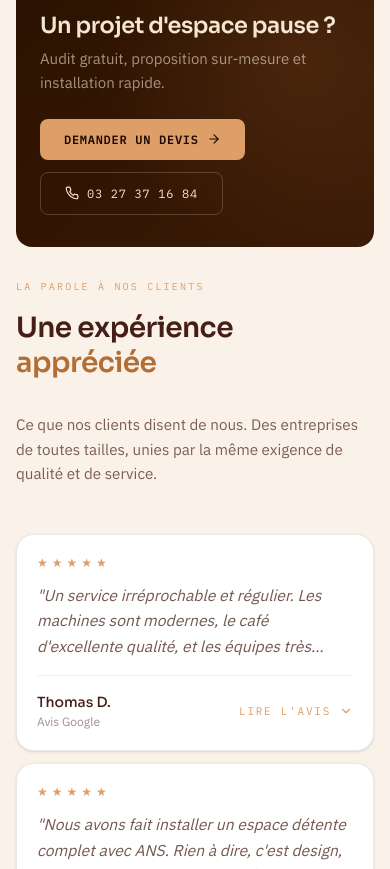
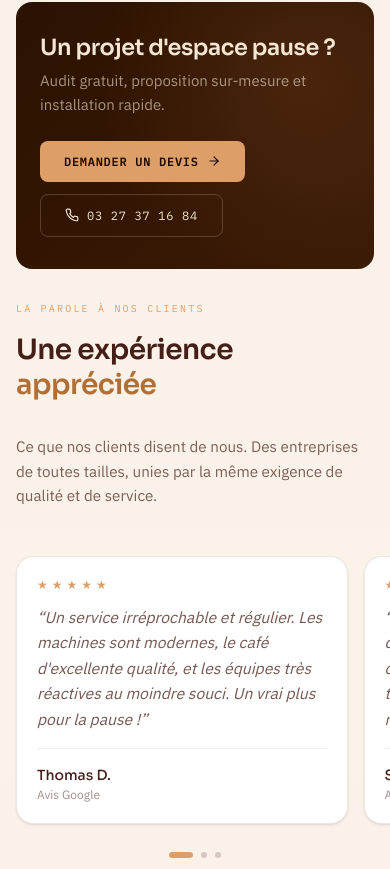
Before and after one commit to nohem-mg/ANS, a Next.js app: page / in a window 390 px wide. Shown: the part 2264-3133 px from the top of the page. Built offline with nearby package versions, Linux system fonts and the light colour scheme; a web font is replaced by a local one.

Commit message:
Enhance VisionSection and Testimonial scrolling functionality in Home component; update HeroMoodboardSection animations for smoother transitions.

```diff
--- a/src/app/about/page.tsx
+++ b/src/app/about/page.tsx
@@ -1261,17 +1261,13 @@ function HeroMoodboardSection() {
     offset: ['start start', 'end end'],
   });
 
-  const smoothProgress = useSpring(scrollYProgress, {
-    stiffness: 60,
-    damping: 22,
-    restDelta: 0.0005,
-  });
+  // Phase 1: text fades out first
+  const heroOpacity = useTransform(scrollYProgress, [0, 0.4], [1, 0]);
+  const heroScale = useTransform(scrollYProgress, [0, 0.4], [1, 0.97]);
 
-  const heroOpacity = useTransform(smoothProgress, [0, 0.28, 0.68], [1, 1, 0]);
-  const heroScale = useTransform(smoothProgress, [0.28, 0.68], [1, 0.97]);
-
-  const moodOpacity = useTransform(smoothProgress, [0.38, 0.75], [0, 1]);
-  const moodY = useTransform(smoothProgress, [0.38, 0.75], ['4%', '0%']);
+  // Phase 2: moodboard appears only after text is gone
+  const moodOpacity = useTransform(scrollYProgress, [0.45, 0.85], [0, 1]);
+  const moodY = useTransform(scrollYProgress, [0.45, 0.85], ['4%', '0%']);
 
   return (
     <div ref={containerRef} style={{ height: '200vh', position: 'relative' }}>
--- a/src/app/page.tsx
+++ b/src/app/page.tsx
@@ -407,6 +407,9 @@ const VISION_POINTS = [
 
 const VisionSection = () => {
   const [isMobile, setIsMobile] = useState(false);
+  const [activeVisionDot, setActiveVisionDot] = useState(0);
+  const visionScrollRef = useRef<HTMLDivElement>(null);
+
   useEffect(() => {
     const mq = window.matchMedia('(max-width: 767px)');
     setIsMobile(mq.matches);
@@ -414,6 +417,14 @@ const VisionSection = () => {
     mq.addEventListener('change', handler);
     return () => mq.removeEventListener('change', handler);
   }, []);
+
+  const handleVisionScroll = () => {
+    const el = visionScrollRef.current;
+    if (!el) return;
+    const cardWidth = (el.firstElementChild as HTMLElement)?.offsetWidth ?? 1;
+    const gap = 16;
+    setActiveVisionDot(Math.round(el.scrollLeft / (cardWidth + gap)));
+  };
 
   return (
     <section id="pause-vision" className="pt-10 pb-8 md:py-20 lg:min-h-screen flex flex-col items-stretch relative">
@@ -494,8 +505,10 @@ const VisionSection = () => {
 
         <div className="overflow-hidden md:overflow-visible -mx-6 md:mx-0" style={{ touchAction: "pan-x" }}>
           <div
+            ref={visionScrollRef}
+            onScroll={handleVisionScroll}
             className="flex md:grid md:grid-cols-2 lg:grid-cols-4 gap-4 md:gap-6 xl:gap-8 overflow-x-auto md:overflow-x-visible snap-x snap-mandatory md:snap-none pb-2 md:pb-0 px-6 md:px-0"
-            style={{ scrollPaddingLeft: '1.5rem', scrollPaddingRight: '1.5rem', overscrollBehaviorX: 'contain', touchAction: 'pan-x' }}
+            style={{ scrollPaddingLeft: '1.5rem', scrollPaddingRight: '1.5rem', overscrollBehaviorX: 'contain', touchAction: 'pan-x', scrollbarWidth: 'none' }}
           >
             {VISION_POINTS.map((point, index) => (
               <motion.div
@@ -591,6 +604,14 @@ const VisionSection = () => {
 
                 </div>
               </motion.div>
+            ))}
+          </div>
+          <div className="flex md:hidden justify-center gap-2 mt-4 px-6">
+            {VISION_POINTS.map((_, idx) => (
+              <div
+                key={idx}
+                className={`h-1.5 rounded-full transition-all duration-300 ${activeVisionDot === idx ? 'w-6 bg-[#688125]' : 'w-1.5 bg-deep-roast/20'}`}
+              />
             ))}
           </div>
         </div>
@@ -733,7 +754,8 @@ const FAQSection = ({
 export default function Home() {
   const [loading, setLoading] = useState(true);
   const [activeFaqIndex, setActiveFaqIndex] = useState(0);
-  const [expandedMobileTestimonial, setExpandedMobileTestimonial] = useState<number | null>(null);
+  const [activeTestimonialDot, setActiveTestimonialDot] = useState(0);
+  const testimonialScrollRef = useRef<HTMLDivElement>(null);
   const containerRef = useRef(null);
   const { scrollYProgress } = useScroll();
   const scaleX = useSpring(scrollYProgress, {
@@ -759,7 +781,13 @@ export default function Home() {
     }
   }, [loading]);
 
-  const compactTestimonials = TESTIMONIALS;
+  const handleTestimonialScroll = () => {
+    const el = testimonialScrollRef.current;
+    if (!el) return;
+    const cardWidth = (el.firstElementChild as HTMLElement)?.offsetWidth ?? 1;
+    const gap = 16;
+    setActiveTestimonialDot(Math.round(el.scrollLeft / (cardWidth + gap)));
+  };
 
   return (
     <>
@@ -1122,63 +1150,44 @@ export default function Home() {
               </div>
             </div>
 
-            <div className="md:hidden space-y-3 mb-12">
-              {compactTestimonials.map((t, idx) => {
-                const isExpanded = expandedMobileTestimonial === idx;
-
-                return (
-                  <motion.div
+            <div className="md:hidden mb-12">
+              <div
+                ref={testimonialScrollRef}
+                onScroll={handleTestimonialScroll}
+                className="flex overflow-x-auto snap-x snap-mandatory gap-4 pb-4 -mx-4 px-4"
+                style={{ scrollPaddingLeft: '1rem', overscrollBehaviorX: 'contain', touchAction: 'pan-x', scrollbarWidth: 'none', WebkitOverflowScrolling: 'touch' }}
+              >
+                {TESTIMONIALS.map((t) => (
+                  <div
                     key={t.name}
-                    initial={{ opacity: 0, y: 20 }}
-                    whileInView={{ opacity: 1, y: 0 }}
-                    viewport={{ once: true }}
-                    transition={{ delay: 0.1 + idx * 0.1, duration: 0.5 }}
-                    className="bg-white border border-deep-roast/10 shadow-sm px-5 py-5 rounded-[1.1rem]"
+                    className="snap-start shrink-0 w-[85vw] bg-white border border-deep-roast/10 shadow-sm px-5 py-5 rounded-[1.1rem] flex flex-col"
                   >
-                    <div className="min-w-0">
                     <div className="flex gap-1 mb-3 text-golden-extraction">
                       {[...Array(5)].map((_, i) => (
                         <span key={i} className="text-xs">★</span>
                       ))}
                     </div>
-
                     <p
-                        className="text-deep-roast/75 italic leading-relaxed text-[0.98rem]"
-                        style={
-                          isExpanded
-                            ? { fontFamily: 'var(--font-ibm-plex-sans)' }
-                            : {
-                              fontFamily: 'var(--font-ibm-plex-sans)',
-                              display: '-webkit-box',
-                              WebkitLineClamp: 3,
-                              WebkitBoxOrient: 'vertical',
-                              overflow: 'hidden',
-                            }
-                        }
+                      className="text-deep-roast/75 italic leading-relaxed text-[0.98rem] flex-grow"
+                      style={{ fontFamily: 'var(--font-ibm-plex-sans)' }}
                     >
-                        "{t.review}"
+                      &ldquo;{t.review}&rdquo;
                     </p>
-                    </div>
-
-                    <div className="flex items-center justify-between gap-3 mt-4 pt-4 border-t border-deep-roast/8">
-                      <div className="min-w-0">
+                    <div className="mt-4 pt-4 border-t border-deep-roast/8">
                       <p className="text-deep-roast font-medium text-sm" style={{ fontFamily: 'var(--font-sora)' }}>{t.name}</p>
                       <p className="text-deep-roast/50 text-xs mt-0.5" style={{ fontFamily: 'var(--font-ibm-plex-sans)' }}>Avis Google</p>
                     </div>
-
-                      <button
-                        type="button"
-                        onClick={() => setExpandedMobileTestimonial(isExpanded ? null : idx)}
-                        className="inline-flex items-center gap-2 text-[11px] tracking-[0.16em] uppercase text-golden-extraction shrink-0"
-                        style={{ fontFamily: 'var(--font-ibm-plex-mono)' }}
-                      >
-                        {isExpanded ? "Réduire" : "Lire l'avis"}
-                        <ChevronDown className={`w-3.5 h-3.5 transition-transform duration-300 ${isExpanded ? 'rotate-180' : ''}`} />
-                      </button>
                   </div>
-                  </motion.div>
-                );
-              })}
+                ))}
+              </div>
+              <div className="flex justify-center gap-2 mt-3">
+                {TESTIMONIALS.map((_, idx) => (
+                  <div
+                    key={idx}
+                    className={`h-1.5 rounded-full transition-all duration-300 ${activeTestimonialDot === idx ? 'w-6 bg-golden-extraction' : 'w-1.5 bg-deep-roast/20'}`}
+                  />
+                ))}
+              </div>
             </div>
 
             <div className="hidden md:grid grid-cols-1 md:grid-cols-3 gap-8 mb-16">
@@ -1199,14 +1208,9 @@ export default function Home() {
                   <p className="text-deep-roast/80 italic mb-6 flex-grow leading-relaxed" style={{ fontFamily: 'var(--font-ibm-plex-sans)' }}>
                     "{t.review}"
                   </p>
-                  <div className="flex items-center gap-3">
-                    <div className="w-10 h-10 rounded-full bg-[#FAF2E9] border border-golden-extraction/30 flex items-center justify-center text-golden-extraction font-bold" style={{ fontFamily: 'var(--font-sora)' }}>
-                      {t.name.charAt(0)}
-                    </div>
                   <div>
                     <p className="text-deep-roast font-medium text-sm" style={{ fontFamily: 'var(--font-sora)' }}>{t.name}</p>
                     <p className="text-deep-roast/50 text-xs mt-0.5" style={{ fontFamily: 'var(--font-ibm-plex-sans)' }}>Avis Google</p>
-                    </div>
                   </div>
                 </motion.div>
               ))}
```
Also changed, not shown: public/bureau-ans.jpeg. Lines whose indentation alone changed are shown as unchanged.
